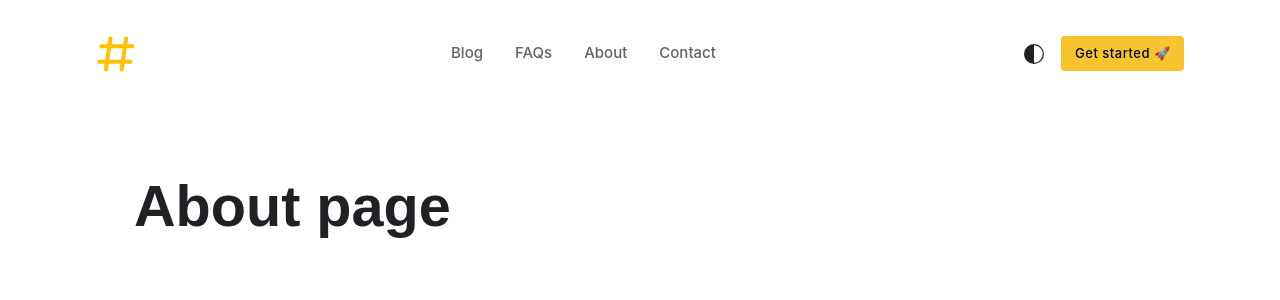
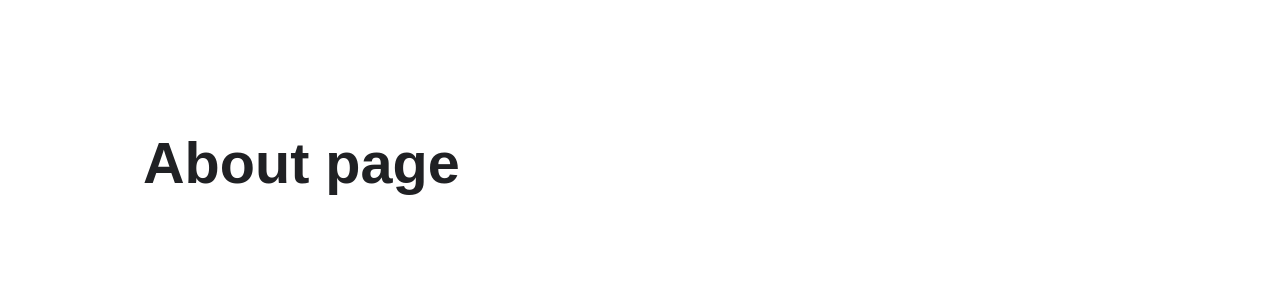
Before and after one commit to iomicroservices/create, a Nuxt app: page /about in a window 1280 px wide. Shown: the top 300 px of the page. Built offline with nearby package versions, Linux system fonts and the light colour scheme.

Commit message:
Improve UI

```diff
--- a/components/main/header.vue
+++ b/components/main/header.vue
@@ -82,9 +82,9 @@ onMounted(() => {
 </script>
 
 <template>
-    <header class="header-sticky sticky-top">
+    <header class="header-sticky header-absolute header-sticky-on">
         <nav class="navbar navbar-expand-xl">
-            <div class="container p-4">
+            <div class="container p-3">
                 <NuxtLink to="/" class="navbar-brand py-2">
                     <img class="navbar-brand-item" src="~/assets/images/logo.svg" alt="logo">
                 </NuxtLink>
--- a/layouts/default.vue
+++ b/layouts/default.vue
@@ -2,7 +2,7 @@
 </script>
 
 <template>
-  <div>
+  <div class="p-8">
     <header>
       <MainHeader />
     </header>
--- a/pages/about.vue
+++ b/pages/about.vue
@@ -5,7 +5,7 @@ useHead({
 </script>
 
 <template>
-  <div class="container p-7 m-auto">
+  <div class="container">
    <h1>About page</h1>
   </div>
 </template>
--- a/pages/blog/[...slug].vue
+++ b/pages/blog/[...slug].vue
@@ -10,7 +10,7 @@ const title = ref(route.params.slug.toString())
 </script>
 
 <template>
-  <div class="container p-7 m-auto">
+  <div class="container">
     <div class="d-flex position-relative z-index-9">
     <nav aria-label="breadcrumb">
         <ol class="breadcrumb breadcrumb-dots mb-1">
--- a/pages/blog/index.vue
+++ b/pages/blog/index.vue
@@ -6,8 +6,7 @@ useHead({
 </script>
 
 <template>
-  <div class="container p-7 m-auto">
-    <!-- {{ blogs }} -->
+  <div class="container">
    <BlogCard :blogs="blogs" />
   </div>
 </template>
--- a/pages/contact.vue
+++ b/pages/contact.vue
@@ -5,7 +5,7 @@ useHead({
 </script>
 
 <template>
-  <div class="container p-7 m-auto">
+  <div class="container">
    <h1>Contact page</h1>
   </div>
 </template>
--- a/pages/faqs.vue
+++ b/pages/faqs.vue
@@ -5,7 +5,7 @@ useHead({
 </script>
 
 <template>
-  <div class="container p-7 m-auto">
+  <div class="container">
    <h1>Faqs page</h1>
   </div>
 </template>
--- a/pages/index.vue
+++ b/pages/index.vue
@@ -5,7 +5,7 @@ useHead({
 </script>
 
 <template>
-  <div class="container p-7 m-auto">
+  <div class="container">
    <h1>Home page</h1>
   </div>
 </template>
```
Also changed, not shown: assets/css/main.css.
